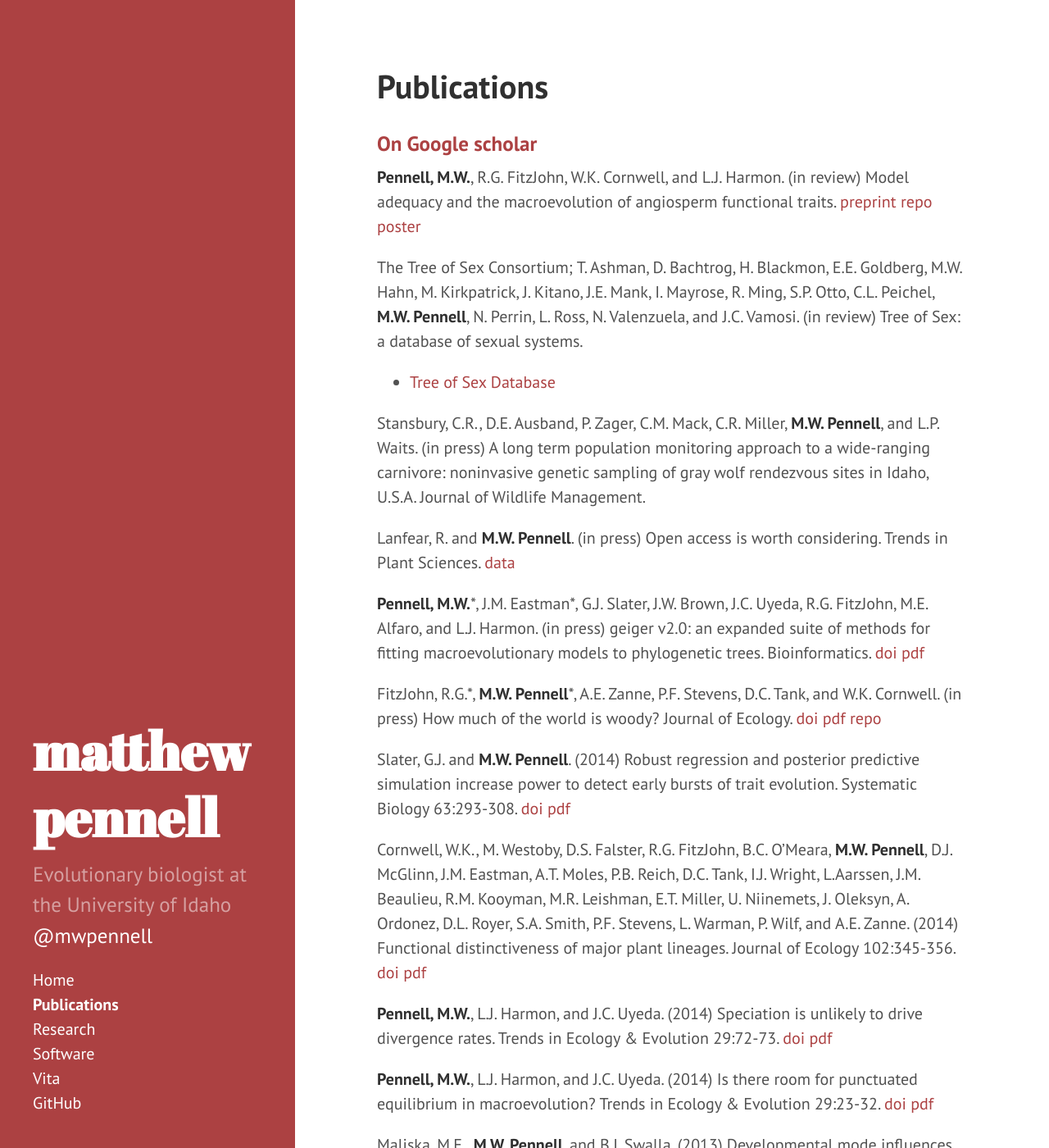
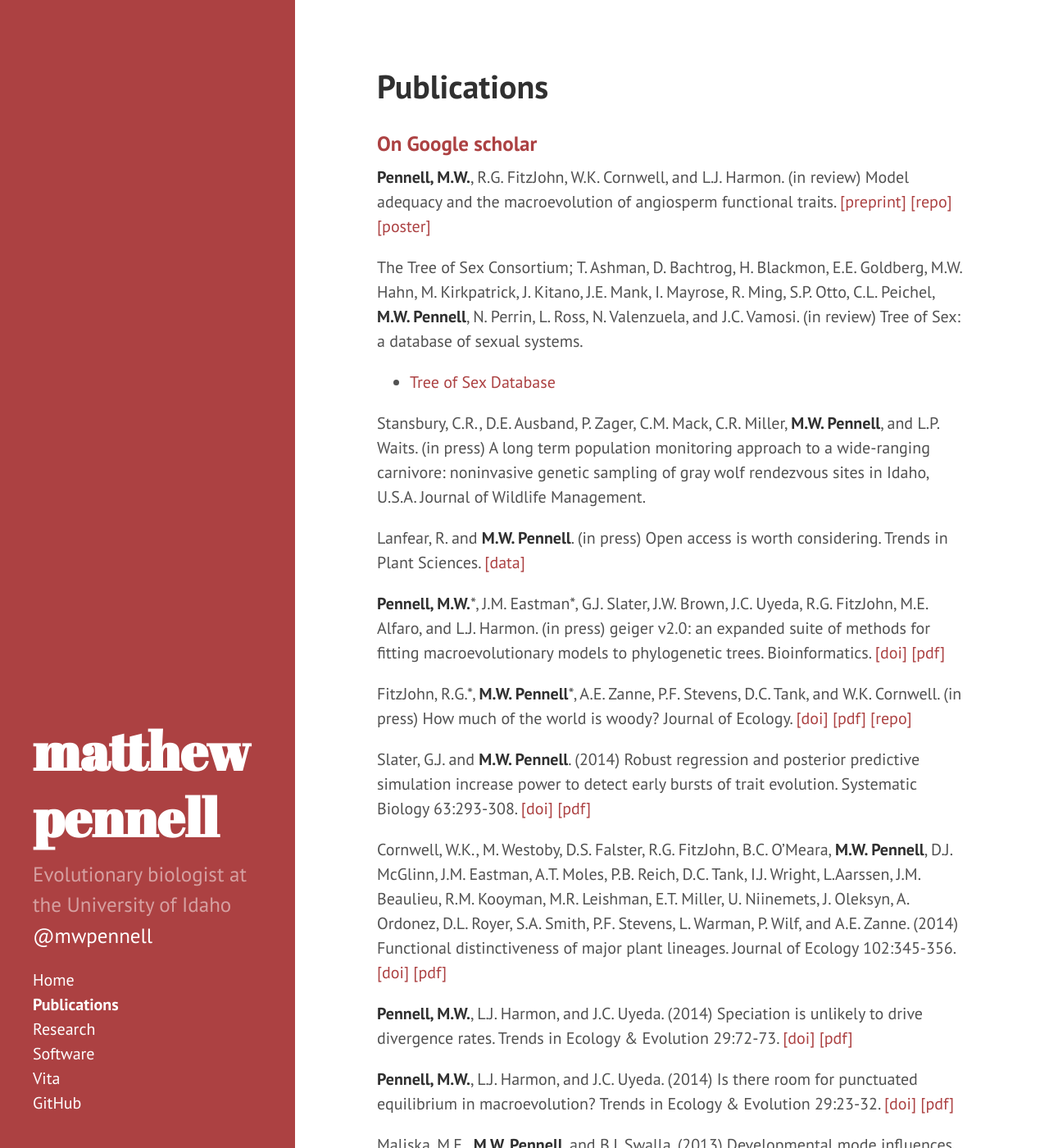
Before and after one commit to atredennick/mwpennell.github.io, a Jekyll site: the page built from publications.md, in a window 1280 px wide and 1400 px high. Shown: the whole window at 82% size. Built offline with Jekyll 4.4.1, drawn with Linux system fonts in a browser that asks for light colours; Markdown is read by kramdown in place of the engine named in the settings; some of the changed text lies outside the part shown.

```diff
--- a/publications.md
+++ b/publications.md
@@ -6,7 +6,7 @@ title: Publications
 ### [On Google scholar](http://scholar.google.com/citations?user=mxS1rJoAAAAJ&hl=en)
 
 
-**Pennell, M.W.**, R.G. FitzJohn, W.K. Cornwell, and L.J. Harmon. (in review) Model adequacy and the macroevolution of angiosperm functional traits. [preprint](http://biorxiv.org/content/early/2014/04/07/004002) [repo](https://github.com/richfitz/modeladequacy) [poster](http://figshare.com/articles/_In_adequacy_of_phylogenetic_trait_models_Evo_Wibo_poster_/1008468)
+**Pennell, M.W.**, R.G. FitzJohn, W.K. Cornwell, and L.J. Harmon. (in review) Model adequacy and the macroevolution of angiosperm functional traits. [[preprint]](http://biorxiv.org/content/early/2014/04/07/004002) [[repo]](https://github.com/richfitz/modeladequacy) [[poster]](http://figshare.com/articles/_In_adequacy_of_phylogenetic_trait_models_Evo_Wibo_poster_/1008468)
 
 The Tree of Sex Consortium; T. Ashman, D. Bachtrog, H. Blackmon, E.E. Goldberg, M.W. Hahn, M. Kirkpatrick, J. Kitano, J.E. Mank, I. Mayrose, R. Ming, S.P. Otto, C.L. Peichel, **M.W. Pennell**, N. Perrin, L. Ross, N. Valenzuela, and J.C. Vamosi. (in review) Tree of Sex: a database of sexual systems.
 
@@ -14,36 +14,36 @@ The Tree of Sex Consortium; T. Ashman, D. Bachtrog, H. Blackmon, E.E. Goldberg,
 
 Stansbury, C.R., D.E. Ausband, P. Zager, C.M. Mack, C.R. Miller, **M.W. Pennell**, and L.P. Waits. (in press) A long term population monitoring approach to a wide-ranging carnivore: noninvasive genetic sampling of gray wolf rendezvous sites in Idaho, U.S.A. Journal of Wildlife Management.
 
-Lanfear, R. and **M.W. Pennell**. (in press) Open access is worth considering. Trends in Plant Sciences. [data](http://dx.doi.org/10.6084/m9.figshare.956240)
+Lanfear, R. and **M.W. Pennell**. (in press) Open access is worth considering. Trends in Plant Sciences. [[data]](http://dx.doi.org/10.6084/m9.figshare.956240)
 
-**Pennell, M.W.**\*, J.M. Eastman\*, G.J. Slater, J.W. Brown, J.C. Uyeda, R.G. FitzJohn, M.E. Alfaro, and L.J. Harmon. (in press) geiger v2.0: an expanded suite of methods for fitting macroevolutionary models to phylogenetic trees. Bioinformatics. [doi](http://bioinformatics.oxfordjournals.org/content/early/2014/04/10/bioinformatics.btu181.abstract) [pdf]({{url}}/pdfs/pennell-bioinf-2014.pdf)
+**Pennell, M.W.**\*, J.M. Eastman\*, G.J. Slater, J.W. Brown, J.C. Uyeda, R.G. FitzJohn, M.E. Alfaro, and L.J. Harmon. (in press) geiger v2.0: an expanded suite of methods for fitting macroevolutionary models to phylogenetic trees. Bioinformatics. [[doi]](http://bioinformatics.oxfordjournals.org/content/early/2014/04/10/bioinformatics.btu181.abstract) [[pdf]]({{url}}/pdfs/pennell-bioinf-2014.pdf)
 
-FitzJohn, R.G.\*, **M.W. Pennell**\*, A.E. Zanne, P.F. Stevens, D.C. Tank, and W.K. Cornwell. (in press) How much of the world is woody? Journal of Ecology. [doi](http://onlinelibrary.wiley.com/doi/10.1111/1365-2745.12260/abstract) [pdf]({{url}}/pdfs/fitzjohn-jecol-2014.pdf) [repo](https://github.com/richfitz/wood)
+FitzJohn, R.G.\*, **M.W. Pennell**\*, A.E. Zanne, P.F. Stevens, D.C. Tank, and W.K. Cornwell. (in press) How much of the world is woody? Journal of Ecology. [[doi]](http://onlinelibrary.wiley.com/doi/10.1111/1365-2745.12260/abstract) [[pdf]]({{url}}/pdfs/fitzjohn-jecol-2014.pdf) [[repo]](https://github.com/richfitz/wood)
 
-Slater, G.J. and **M.W. Pennell**. (2014) Robust regression and posterior predictive simulation increase power to detect early bursts of trait evolution. Systematic Biology 63:293-308. [doi](http://sysbio.oxfordjournals.org/content/63/3/293.abstract) [pdf]({{url}}/pdfs/slater-sysbio-2014.pdf)
+Slater, G.J. and **M.W. Pennell**. (2014) Robust regression and posterior predictive simulation increase power to detect early bursts of trait evolution. Systematic Biology 63:293-308. [[doi]](http://sysbio.oxfordjournals.org/content/63/3/293.abstract) [[pdf]]({{url}}/pdfs/slater-sysbio-2014.pdf)
 
-Cornwell, W.K., M. Westoby, D.S. Falster, R.G. FitzJohn, B.C. O'Meara, **M.W. Pennell**, D.J. McGlinn, J.M. Eastman, A.T. Moles, P.B. Reich, D.C. Tank, I.J. Wright, L.Aarssen, J.M. Beaulieu, R.M. Kooyman, M.R. Leishman, E.T. Miller, U. Niinemets, J. Oleksyn, A. Ordonez, D.L. Royer, S.A. Smith, P.F. Stevens, L. Warman, P. Wilf, and A.E. Zanne. (2014) Functional distinctiveness of major plant lineages. Journal of Ecology 102:345-356. [doi](http://onlinelibrary.wiley.com/doi/10.1111/1365-2745.12208/full) [pdf]({{ url }}/pdfs/cornwell-jecol-2014.pdf)
+Cornwell, W.K., M. Westoby, D.S. Falster, R.G. FitzJohn, B.C. O'Meara, **M.W. Pennell**, D.J. McGlinn, J.M. Eastman, A.T. Moles, P.B. Reich, D.C. Tank, I.J. Wright, L.Aarssen, J.M. Beaulieu, R.M. Kooyman, M.R. Leishman, E.T. Miller, U. Niinemets, J. Oleksyn, A. Ordonez, D.L. Royer, S.A. Smith, P.F. Stevens, L. Warman, P. Wilf, and A.E. Zanne. (2014) Functional distinctiveness of major plant lineages. Journal of Ecology 102:345-356. [[doi]](http://onlinelibrary.wiley.com/doi/10.1111/1365-2745.12208/full) [[pdf]]({{ url }}/pdfs/cornwell-jecol-2014.pdf)
 
-**Pennell, M.W.**, L.J. Harmon, and J.C. Uyeda. (2014) Speciation is unlikely to drive divergence rates. Trends in Ecology & Evolution 29:72-73. [doi](http://www.sciencedirect.com/science/article/pii/S0169534713003054) [pdf]({{ url }}/pdfs/pennell-tree-2014b.pdf)
+**Pennell, M.W.**, L.J. Harmon, and J.C. Uyeda. (2014) Speciation is unlikely to drive divergence rates. Trends in Ecology & Evolution 29:72-73. [[doi]](http://www.sciencedirect.com/science/article/pii/S0169534713003054) [[pdf]]({{ url }}/pdfs/pennell-tree-2014b.pdf)
 
-**Pennell, M.W.**, L.J. Harmon, and J.C. Uyeda. (2014) Is there room for punctuated equilibrium in macroevolution? Trends in Ecology & Evolution 29:23-32. [doi](http://www.sciencedirect.com/science/article/pii/S0169534713001997) [pdf]({{ url }}/pdfs/pennell-tree-2014.pdf)
+**Pennell, M.W.**, L.J. Harmon, and J.C. Uyeda. (2014) Is there room for punctuated equilibrium in macroevolution? Trends in Ecology & Evolution 29:23-32. [[doi]](http://www.sciencedirect.com/science/article/pii/S0169534713001997) [[pdf]]({{ url }}/pdfs/pennell-tree-2014.pdf)
 
-Maliska, M.E., **M.W. Pennell**, and B.J. Swalla. (2013) Developmental mode influences diversification in ascidians. Biology Letters 9:20130068. [doi](http://171.66.127.192/content/9/3/20130068.short) [pdf]({{url}}/pdfs/maliska-biolett-2013.pdf)
+Maliska, M.E., **M.W. Pennell**, and B.J. Swalla. (2013) Developmental mode influences diversification in ascidians. Biology Letters 9:20130068. [[doi]](http://171.66.127.192/content/9/3/20130068.short) [[pdf]]({{url}}/pdfs/maliska-biolett-2013.pdf)
 
-**Pennell, M.W.** and L.J. Harmon. (2013) An integrative view of phylogenetic comparative methods: connections to population genetics, community ecology, and paleobiology. Annals of the New York Academy of Sciences 1289:90-105. [doi](http://onlinelibrary.wiley.com/doi/10.1111/nyas.12157/full) [pdf]({{url}}/pdfs/pennell-nyas-2013.pdf)
+**Pennell, M.W.** and L.J. Harmon. (2013) An integrative view of phylogenetic comparative methods: connections to population genetics, community ecology, and paleobiology. Annals of the New York Academy of Sciences 1289:90-105. [[doi]](http://onlinelibrary.wiley.com/doi/10.1111/nyas.12157/full) [[pdf]]({{url}}/pdfs/pennell-nyas-2013.pdf)
 
 * recommended by [Faculty of 1000](http://f1000.com/prime/718022005)
 
-Stoltzfus, A., H. Lapp, N. Matasci, H. Deus, B. Sidlauskas, C.M. Zmasek, G. Vaidya, E. Pontelli, K. Cranston, R. Vos, C.O. Webb, L.J. Harmon, M. Pirrung, B. O'Meara, **M.W. Pennell**, S. Mirarab, M.S. Rosenberg, J.P. Balhoff, H.M. Bik, T.A. Heath, P.E. Midford, J.W. Brown, E.J. McTavish, J. Sukumaran, M. Westneat, M.E. Alfaro, A. Steele, and G. Jordan. (2013) Phylotastic! Making tree-of-life knowledge accessbile, reusable and convenient. BMC Bioinformatics 14:158. [doi](http://www.biomedcentral.com/1471-2105/14/158) [pdf]({{url}}/pdfs/stoltzfus-bmc-2013.pdf)
+Stoltzfus, A., H. Lapp, N. Matasci, H. Deus, B. Sidlauskas, C.M. Zmasek, G. Vaidya, E. Pontelli, K. Cranston, R. Vos, C.O. Webb, L.J. Harmon, M. Pirrung, B. O'Meara, **M.W. Pennell**, S. Mirarab, M.S. Rosenberg, J.P. Balhoff, H.M. Bik, T.A. Heath, P.E. Midford, J.W. Brown, E.J. McTavish, J. Sukumaran, M. Westneat, M.E. Alfaro, A. Steele, and G. Jordan. (2013) Phylotastic! Making tree-of-life knowledge accessbile, reusable and convenient. BMC Bioinformatics 14:158. [[doi]](http://www.biomedcentral.com/1471-2105/14/158) [[pdf]]({{url}}/pdfs/stoltzfus-bmc-2013.pdf)
 
-**Pennell, M.W.** (2012) Biology in the light of phylogeny. Trends in Ecology & Evolution 27:657-658. [doi](http://www.sciencedirect.com/science/article/pii/S0169534712001899) [pdf]({{url}}/pdfs/pennell-tree-2012.pdf)
+**Pennell, M.W.** (2012) Biology in the light of phylogeny. Trends in Ecology & Evolution 27:657-658. [[doi]](http://www.sciencedirect.com/science/article/pii/S0169534712001899) [[pdf]]({{url}}/pdfs/pennell-tree-2012.pdf)
 
-**Pennell, M.W.**, C.R. Stansbury, L.P. Waits, and C.R. Miller. (2012) Capwire: a R package for estimating population census size from non-invasive genetic sampling. Molecular Ecology Resources 13:154-157. [doi](http://onlinelibrary.wiley.com/doi/10.1111/1755-0998.12019/full) [pdf]({{url}}/pdfs/pennell-mer-2012.pdf)
+**Pennell, M.W.**, C.R. Stansbury, L.P. Waits, and C.R. Miller. (2012) Capwire: a R package for estimating population census size from non-invasive genetic sampling. Molecular Ecology Resources 13:154-157. [[doi]](http://onlinelibrary.wiley.com/doi/10.1111/1755-0998.12019/full) [[pdf]]({{url}}/pdfs/pennell-mer-2012.pdf)
 
-**Pennell, M.W.**, B.A.J. Sarver, and L.J. Harmon. (2012) Trees of unusual size: biased inference of early bursts from large molecular phylogenies. PLOS ONE 7:e43348. [doi](http://www.plosone.org/article/info%3Adoi%2F10.1371%2Fjournal.pone.0043348) [pdf]({{url}}/pdfs/pennell-pone-2012.pdf)
+**Pennell, M.W.**, B.A.J. Sarver, and L.J. Harmon. (2012) Trees of unusual size: biased inference of early bursts from large molecular phylogenies. PLOS ONE 7:e43348. [[doi]](http://www.plosone.org/article/info%3Adoi%2F10.1371%2Fjournal.pone.0043348) [[pdf]]({{url}}/pdfs/pennell-pone-2012.pdf)
 
-Rosenblum, E.B., B.A.J. Sarver, J.W. Brown, S. Des Roches, K.M. Hardwick, T.D. Hether, J.M. Eastman, **M.W. Pennell**, and L.J. Harmon. (2012) Goldilocks meets Santa Rosalia: an emphemeral speciation model explains patterns of diversification across time scales. Evolutionary Biology 39:255-261. [doi](http://link.springer.com/article/10.1007/s11692-012-9171-x) [pdf]({{url}}/pdfs/rosenblum-evobio-2012.pdf)
+Rosenblum, E.B., B.A.J. Sarver, J.W. Brown, S. Des Roches, K.M. Hardwick, T.D. Hether, J.M. Eastman, **M.W. Pennell**, and L.J. Harmon. (2012) Goldilocks meets Santa Rosalia: an emphemeral speciation model explains patterns of diversification across time scales. Evolutionary Biology 39:255-261. [[doi]](http://link.springer.com/article/10.1007/s11692-012-9171-x) [[pdf]]({{url}}/pdfs/rosenblum-evobio-2012.pdf)
 
-Green, D.J., K.B. Loukes, **M.W. Pennell**, J. Jarvis, and W.E. Easton. (2011) Reservoir water levels do not influence daily mass gain of warblers at a riparian stopover site. Journal of Field Ornithology 82:11-24. [doi](http://onlinelibrary.wiley.com/doi/10.1111/j.1557-9263.2010.00303.x/full) [pdf]({{url}}/pdfs/green-jfo-2011.pdf)
+Green, D.J., K.B. Loukes, **M.W. Pennell**, J. Jarvis, and W.E. Easton. (2011) Reservoir water levels do not influence daily mass gain of warblers at a riparian stopover site. Journal of Field Ornithology 82:11-24. [[doi]](http://onlinelibrary.wiley.com/doi/10.1111/j.1557-9263.2010.00303.x/full) [[pdf]]({{url}}/pdfs/green-jfo-2011.pdf)
 
 \* indicates equal contribution
```
